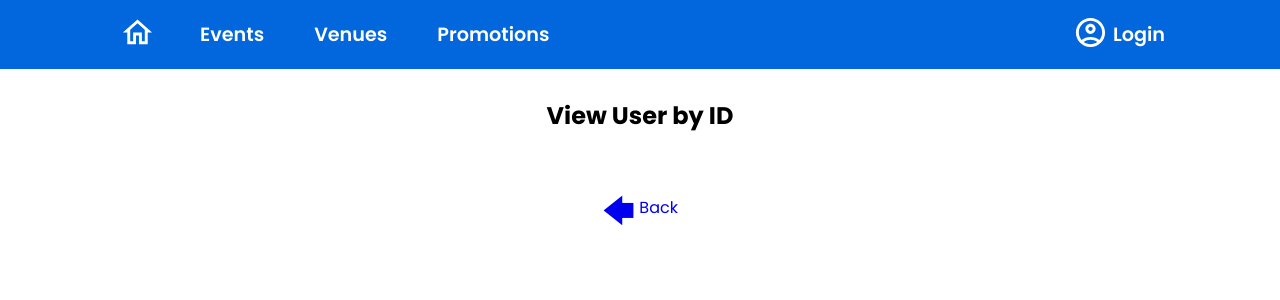
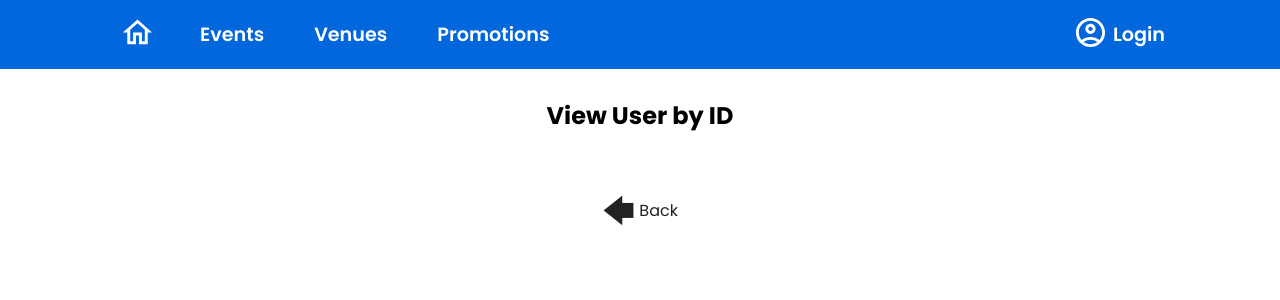
Before and after one commit to se-cohort1-group2/project-JavaSpringBoot, a React (Create React App) app in the folder m3project-ReactJS/: page /admin/users/1 in a window 1280 px wide. Shown: the top 300 px of the page. Built offline with nearby package versions, Linux system fonts and the light colour scheme; no server answers.

Commit message:
backlink colour and alignment

```diff
--- a/m3project-ReactJS/src/routes/Page.module.css
+++ b/m3project-ReactJS/src/routes/Page.module.css
@@ -30,6 +30,11 @@
 
 .BackLink {
     text-decoration: none;
+    color: #222;
+}
+
+.BackLink:hover {
+    color: #555;
 }
 
 .BackArrow {
@@ -37,7 +42,7 @@
 }
 
 .BackText {
-    vertical-align: 35%;
+    vertical-align: 25%;
 }
 
 .FormTable {
```
